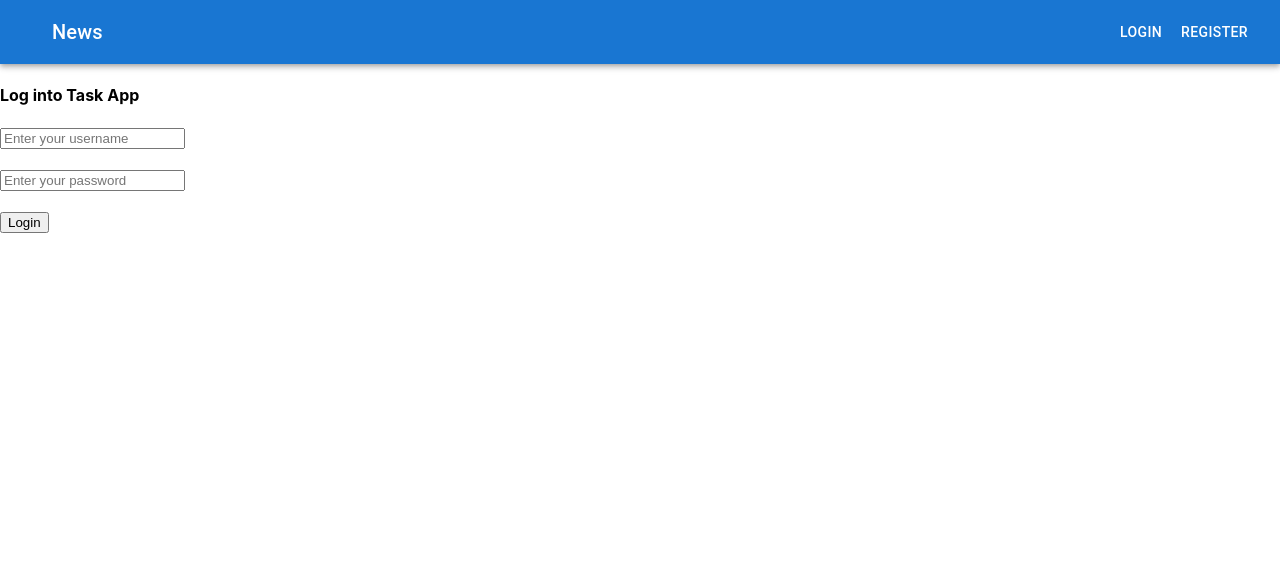
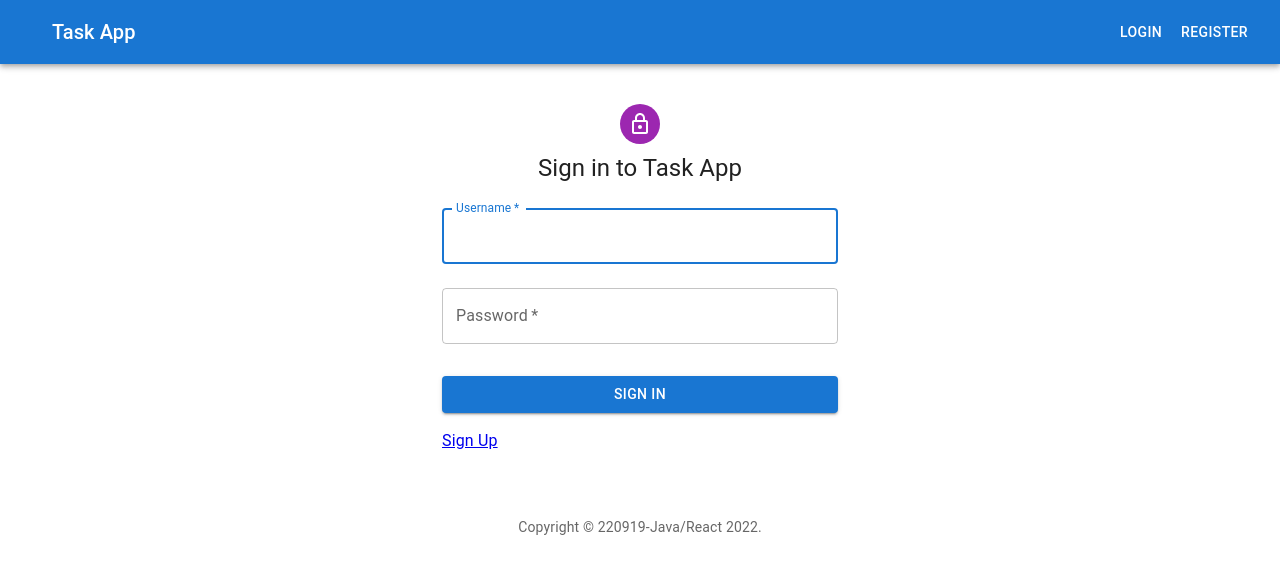
Before and after one commit to 220919-WVA-JavaReact/task-app-ui, a React (Create React App) app: page /login in a window 1280 px wide. Shown: the top 574 px of the page. Built offline with nearby package versions, Linux system fonts and the light colour scheme.

Commit message:
error component, mui clean up

```diff
--- a/package.json
+++ b/package.json
@@ -5,7 +5,9 @@
   "dependencies": {
     "@emotion/react": "^11.10.5",
     "@emotion/styled": "^11.10.5",
+    "@mui/icons-material": "^5.10.9",
     "@mui/material": "^5.10.11",
+    "@mui/x-data-grid": "^5.17.9",
     "@testing-library/jest-dom": "^5.16.5",
     "@testing-library/react": "^13.4.0",
     "@testing-library/user-event": "^13.5.0",
--- a/src/App.tsx
+++ b/src/App.tsx
@@ -15,13 +15,14 @@ function App() {
 
   return (
     <BrowserRouter>
-        <Navbar currentUser={authUser} setCurrentUser={setAuthUser} />
-        <Routes>
-          <Route path="/login" element={<Login currentUser={authUser} setCurrentUser={setAuthUser}/>}/>
-          <Route path="/dashboard" element={<Dashboard currentUser={authUser} />}/>
-          <Route path="/register" element={<Register currentUser={authUser} />}/>
-          <Route path="/userdash" element={<Userdash currentUser={authUser} />}/>
-        </Routes>
+      <Navbar currentUser={authUser} setCurrentUser={setAuthUser} />
+      <Routes>
+        <Route path="/" element={<Login currentUser={authUser} setCurrentUser={setAuthUser} />} />
+        <Route path="/login" element={<Login currentUser={authUser} setCurrentUser={setAuthUser} />} />
+        <Route path="/dashboard" element={<Dashboard currentUser={authUser} />} />
+        <Route path="/register" element={<Register currentUser={authUser} />} />
+        <Route path="/userdash" element={<Userdash currentUser={authUser} />} />
+      </Routes>
     </BrowserRouter>
   );
 }
--- /dev/null
+++ b/src/components/errorMessage/ErrorMessage.tsx
@@ -0,0 +1,21 @@
+import { Alert, Box, Stack } from "@mui/material";
+
+interface IErrorMessageProps {
+    message: string
+}
+
+function ErrorMessage(props: IErrorMessageProps) {
+
+    return (
+        <Box sx={{
+                marginTop: 3,
+                display: 'flex',
+                flexDirection: 'column',
+                alignItems: 'center',
+            }}>
+            <Alert sx={{ width: '100%' }} severity="error">{props.message}</Alert>
+        </Box>
+    );
+}
+
+export default ErrorMessage;
--- a/src/components/login/Login.tsx
+++ b/src/components/login/Login.tsx
@@ -1,11 +1,28 @@
 import { SyntheticEvent, useState } from "react";
 import { User } from "../../models/user";
-import { Navigate } from 'react-router-dom';
+import { Link, Navigate } from 'react-router-dom';
+import ErrorMessage from "../errorMessage/ErrorMessage";
+import { Avatar, Box, Button, Checkbox, Container, createTheme, CssBaseline, FormControlLabel, Grid, TextField, ThemeProvider, Typography } from "@mui/material";
+import LockOutlinedIcon from '@mui/icons-material/LockOutlined';
 
-interface ILoginProps{
+
+interface ILoginProps {
     currentUser: User | undefined,
     setCurrentUser: (nextUser: User) => void
 }
+
+function Copyright(props: any) {
+    return (
+        <Typography variant="body2" color="text.secondary" align="center" {...props}>
+            {'Copyright © '}
+            220919-Java/React{' '}
+            {new Date().getFullYear()}
+            {'.'}
+        </Typography>
+    );
+}
+
+const theme = createTheme();
 
 function Login(props: ILoginProps) {
 
@@ -40,17 +57,17 @@ function Login(props: ILoginProps) {
         } else {
             setErrorMessage('');
             try {
-                let response = await fetch('http://localhost:8080/task-app/auth', {
+                let response = await fetch('http://localhost:8080/auth', {
                     method: 'POST',
                     headers: {
-                        'Content-Type': 'JSON'
+                        'Content-Type': 'application/json'
                     },
-                    credentials: 'include', // property to work with Java HTTP Sessions
+                    // credentials: 'include', // property to work with Java HTTP Sessions
                     body: JSON.stringify({ username, password })
                 });
 
                 if (response.status == 200) {
-                    props.setCurrentUser( await response.json());
+                    props.setCurrentUser(await response.json());
                 } else {
                     setErrorMessage('Could not validate the provided credentials');
                 }
@@ -61,22 +78,86 @@ function Login(props: ILoginProps) {
     }
 
     return (
-        props.currentUser? // condition to be evaluated, ie: if(user)
+        props.currentUser ? // condition to be evaluated, ie: if(user)
             // <p> Welcome {props.currentUser.username}! </p> // if true
             <Navigate to="/dashboard" />
             : // else
             <>
-            <h4>Log into Task App</h4>
+                <ThemeProvider theme={theme}>
+                    <Container component="main" maxWidth="xs">
+                        <CssBaseline />
+                        <Box
+                            sx={{
+                                marginTop: 4,
+                                display: 'flex',
+                                flexDirection: 'column',
+                                alignItems: 'center',
+                            }}
+                        >
+                            <Avatar sx={{ m: 1, bgcolor: 'secondary.main' }}>
+                                <LockOutlinedIcon />
+                            </Avatar>
+                            <Typography component="h1" variant="h5">
+                                Sign in to Task App
+                            </Typography>
+                            <Box component="form" noValidate sx={{ mt: 1 }}>
+                                <TextField
+                                    margin="normal"
+                                    required
+                                    fullWidth
+                                    id="username"
+                                    label="Username"
+                                    name="username"
+                                    autoComplete="username"
+                                    autoFocus
+                                    onChange={updateUsername}
+                                />
+                                <TextField
+                                    margin="normal"
+                                    required
+                                    fullWidth
+                                    name="password"
+                                    label="Password"
+                                    type="password"
+                                    id="password"
+                                    autoComplete="current-password"
+                                    onChange={updatePassword}
+                                />
+                                <Button
+                                    onClick={login}
+                                    fullWidth
+                                    variant="contained"
+                                    sx={{ mt: 3, mb: 2 }}
+                                >
+                                    Sign In
+                                </Button>
+                                <Grid container>
+                                    <Grid item>
+                                        <Link to="/register">
+                                            {"Sign Up"}
+                                        </Link>
+                                    </Grid>
+                                </Grid>
+                            </Box>
+                        </Box>
+                        {
+                            errorMessage ?
+                                <ErrorMessage message={errorMessage} />
+                                :
+                                <></>
+                        }
+                        <Copyright sx={{ mt: 8, mb: 4 }} />
+                    </Container>
+                </ThemeProvider>
+                {/* <h4>Log into Task App</h4>
                 <div id="login-form">
                     <input type="text" id="login-username" placeholder="Enter your username" onChange={updateUsername} />
                     <br /><br />
                     <input type="password" id="login-password" placeholder="Enter your password" onChange={updatePassword} />
                     <br /><br />
                     <button id="login-button" onClick={login}>Login</button>
-            </div>
-            <div>
-                <p>{errorMessage}</p>
-            </div>
+                </div> */}
+
             </>
     );
 }
--- /dev/null
+++ b/src/components/nav/Navbar.css
@@ -0,0 +1,4 @@
+.link {
+    text-decoration: none;
+    color: white
+}
--- a/src/components/nav/Navbar.tsx
+++ b/src/components/nav/Navbar.tsx
@@ -1,6 +1,7 @@
 import { AppBar, Box, Button, IconButton, Toolbar, Typography } from "@mui/material";
 import { Link } from "react-router-dom";
 import { User } from "../../models/user";
+import './Navbar.css';
 
 interface INavbarProps {
     currentUser: User | undefined;
@@ -29,16 +30,18 @@ function Navbar(props: INavbarProps) {
                     >
                     </IconButton>
                     <Typography variant="h6" component="div" sx={{ flexGrow: 1 }}>
-                        News
+                        <Link className="link" color="inherit" to="/dashboard">
+                            Task App
+                        </Link>
                     </Typography>
                     {
                         props.currentUser ?
                             <>
+                                <Button color="inherit"><Link className="link" color="inherit" to="/tasks">Tasks</Link></Button>
                                 {
                                     props.currentUser.role == 'ADMIN' ?
                                         <>
-                                            <Button color="inherit"><Link style={{ textDecoration: 'none', color: 'white' }} color="inherit" to="/userdash">Users</Link></Button>
-                                            <Button color="inherit"><Link style={{ textDecoration: 'none', color: 'white' }} color="inherit" to="/dashboard">Dashboard</Link></Button>
+                                            <Button color="inherit"><Link className="link" color="inherit" to="/userdash">Users</Link></Button>
                                         </>
                                         :
                                         <></>
@@ -47,14 +50,14 @@ function Navbar(props: INavbarProps) {
                             </>
                             :
                             <>
-                                <Button color="inherit"><Link style={{ textDecoration: 'none', color: 'white' }} color="inherit" to="/login">Login</Link></Button>
-                                <Button color="inherit"><Link style={{ textDecoration: 'none', color: 'white' }} color="inherit" to="/register">Register</Link></Button>
+                                <Button color="inherit"><Link className="link" color="inherit" to="/login">Login</Link></Button>
+                                <Button color="inherit"><Link className="link" color="inherit" to="/register">Register</Link></Button>
                             </>
                     }
                 </Toolbar>
             </AppBar>
         </Box>
-    ); // TO DO: decouple CSS for Link
+    );
 }
 
 export default Navbar;
--- a/src/components/userdash/Userdash.tsx
+++ b/src/components/userdash/Userdash.tsx
@@ -1,15 +1,25 @@
+import { Box, Typography } from "@mui/material";
+import { DataGrid, GridColDef } from "@mui/x-data-grid";
 import { useEffect, useState } from "react";
 import { Navigate } from "react-router-dom";
 import { User } from "../../models/user";
+import ErrorMessage from "../errorMessage/ErrorMessage";
 import Userdisplay from "../user/Userdisplay";
 
 interface IUserdashProps {
     currentUser: User | undefined
 }
 
+const columns: GridColDef[] = [
+    { field: 'id', headerName: 'ID', width: 150 },
+    { field: 'username', headerName: 'Username', width: 200 },
+    { field: 'role', headerName: 'Role', width: 200 }
+];
+
 function Userdash(props: IUserdashProps) {
 
     const [users, setUsers] = useState<User[]>([] as User[]); // <User[]> generic to define type of 'users' variable
+    const [message, setErrorMessage] = useState('');
     // default value to be an empty array as an empty user array
 
 
@@ -25,19 +35,18 @@ function Userdash(props: IUserdashProps) {
 
     async function fetchUsers() {
         try {
-            let res = await fetch('http://localhost:8080/task-app/users', {
+            let res = await fetch('http://localhost:8080/users', {
                 method: 'GET',
-                credentials: 'include'
+                // credentials: 'include'
             }); // returns a promise of the response, await lets the promise resolve before we try to use it
 
             if (res.status != 200) {
-                console.log('Could not retrieve users.');
+                setErrorMessage('Could not retrieve users.');
             } else {
                 setUsers(await res.json());
             }
         } catch (err) {
-            // TODO: Make errorMessage component for reusability
-            console.log('There was an error communicating with the API.');
+            setErrorMessage('There was an error communicating with the API.');
         }
 
     }
@@ -46,8 +55,17 @@ function Userdash(props: IUserdashProps) {
         // only accessible for admin users
         props.currentUser?.role == "ADMIN" ?
             <>
-                <p>User Dashboard:</p>
-                <table>
+                <Box sx={{
+                    display: 'flex',
+                    flexDirection: 'column',
+                    alignItems: 'center',
+                }}>
+
+                    {
+                        users ?
+                            <>
+                                <Typography variant="h6" component="div" sx={{ flexGrow: 1, margin: 2 }}>User Registry:</Typography>
+                                {/* <table>
                                 <tr>
                                     <th>id</th>
                                     <th>username</th>
@@ -55,9 +73,22 @@ function Userdash(props: IUserdashProps) {
                                 </tr>
                                 {
                                     // users.map( user => <Userdisplay id={user.id} username={user.username} role={user.role}/>)
-                        users.map( user => <Userdisplay key={user.id} {...user} />) // key attribute helps react with rendering (preferably should be a unique identifier)
+                                    users.map(user => <Userdisplay key={user.id} {...user} />) // key attribute helps react with rendering (preferably should be a unique identifier)
                                 }
-                </table>
+                            </table> */}
+                                <div style={{ height: 400, width: '75%' }}>
+                                    <DataGrid
+                                        rows={users}
+                                        columns={columns}
+                                        pageSize={5}
+                                        rowsPerPageOptions={[5]}
+                                    />
+                                </div>
+                            </>
+                            :
+                            <ErrorMessage message={message} />
+                    }
+                </Box>
             </>
             :
             <Navigate to="/login" />
```
Also changed, not shown: 1 other file (tests, documents, lock files or other folders). Lines whose indentation alone changed are shown as unchanged.
